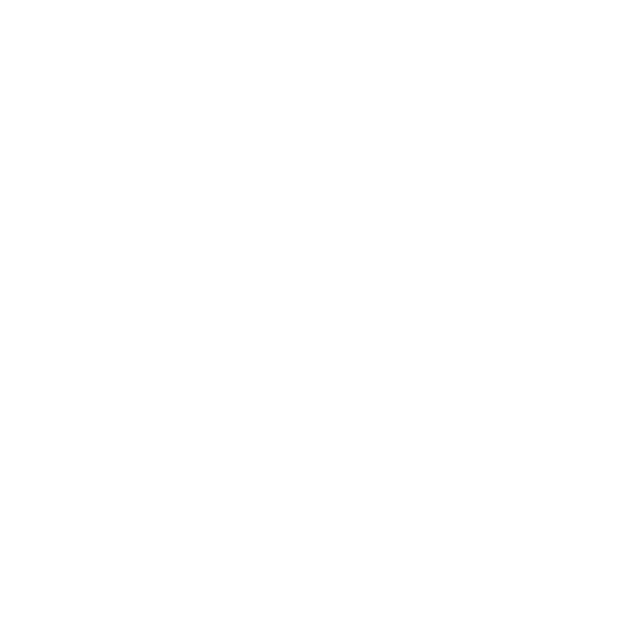
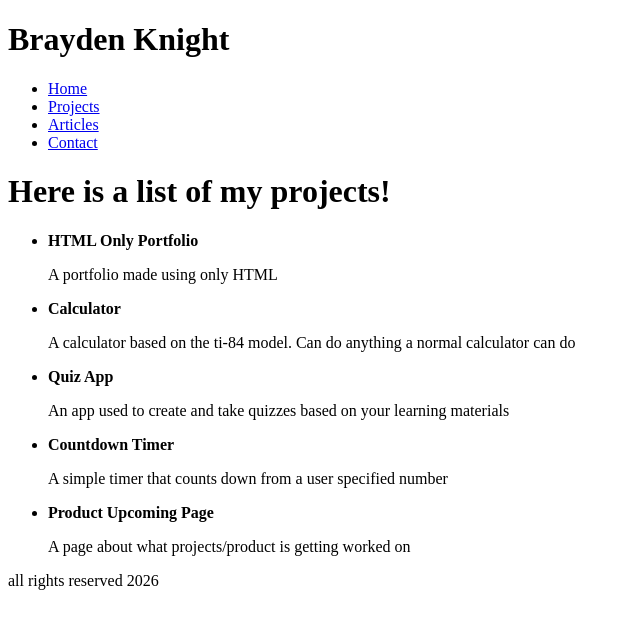
Before and after one commit to BKnight7405/Frontend-Roadmap.sh, a plain HTML site: page Basic_HTML_Website/projects.html in a window 1280 px wide. Shown: the whole page, without its empty margins (0-640 px from the left). Drawn offline with Linux system fonts and the light colour scheme.

Commit message:
Completed Projects page - Footer added to contact page

```diff
--- a/Basic_HTML_Website/projects.html
+++ b/Basic_HTML_Website/projects.html
@@ -0,0 +1,48 @@
+<!DOCTYPE html>
+<html lang="en">
+    <head>
+        <meta charset="UTF-8" />
+
+        <!-- SEO tags-->
+         <title>My Projects</title>
+         <meta name="description" content="The projects for my basic website created to test my HTML structuring skills">
+         <meta name="viewport" content="width=device-width, initial-scale=1.0" />
+
+         <!-- OG tags-->
+          <meta property="og:title" content="My Projects">
+          <meta property="og:description" content="The projects for my basic website created to test my HTML structuring skills">
+          <meta property="og:image" content=""> <!-- Come back to add image after complete -->
+          <meta property="og:url" content=""> <!-- Come back to add url after complete -->
+    </head>
+    <body>
+
+        <!-- Header Nav -->
+        <header>
+                <h1>Brayden Knight</h1>
+                <nav>
+                    <ul>
+                        <li><a target="_self" href="index.html">Home</a></li>
+                        <li><a target="_self" href="projects.html">Projects</a></li>
+                        <li><a target="_self" href="articles.html">Articles</a></li>
+                        <li><a target="_self" href="contact.html">Contact</a></li>
+                    </ul>
+                </nav>
+        </header>
+
+        <main>
+            <div>
+                <h1>Here is a list of my projects!</h1>
+                <ul>
+                    <li> <strong>HTML Only Portfolio</strong> <p>A portfolio made using only HTML</p></li>
+                    <li><strong>Calculator</strong>
+                        <p>A calculator based on the ti-84 model. Can do anything a normal calculator can do</p></li>
+                    <li><strong>Quiz App</strong> <p>An app used to create and take quizzes based on your learning materials</p></li>
+                    <li><strong>Countdown Timer</strong> <p>A simple timer that counts down from a user specified number</p></li>
+                    <li><strong>Product Upcoming Page</strong> <p>A page about what projects/product is getting worked on</p></li>
+                </ul>
+            </div>
+        </main>
+        <footer>
+            <p>all rights reserved 2026</p>
+        </footer>
+    </body>
```
Also changed, not shown: Basic_HTML_Website/contact.html (+5 -0 lines), Basic_HTML_Website/index.html (+2 -0 lines), 1 other file.
